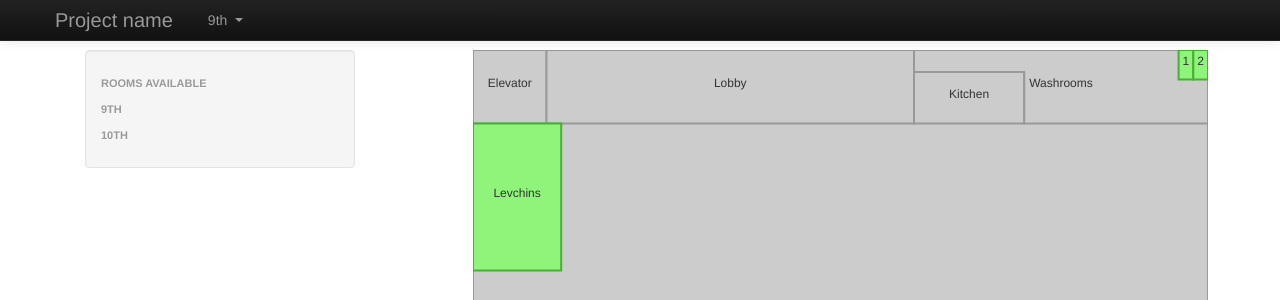
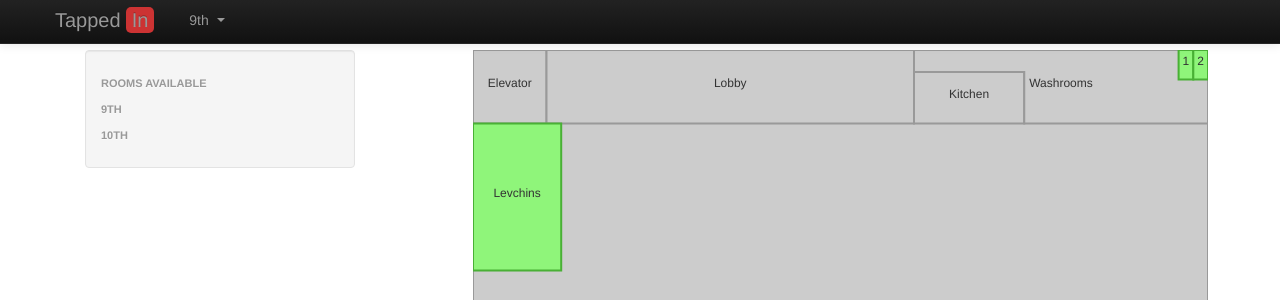
Before and after one commit to arvin/TaggedIn, a Flask app: page / in a window 1280 px wide. Shown: the top 300 px of the page. Run offline with Flask 2, Linux system fonts and the light colour scheme; data that the repository does not hold is empty.

Commit message:
Added title

```diff
--- a/templates/index.html
+++ b/templates/index.html
@@ -11,7 +11,7 @@
 		<div class="navbar navbar-inverse navbar-fixed-top">
 			<div class="navbar-inner">
 				<div class="container">
-					<a class="brand" href="#">Project name</a>
+					<a class="brand" href="#">Tapped<span class="in">In</span></a>
 					<ul class="nav">
 						<li class="dropdown">
 							<a class="dropdown-toggle" data-toggle="dropdown" href="#"><span id="floor-title">9th Floor</span><b class="caret"></b></a>
--- a/templates/static/css/styles.css
+++ b/templates/static/css/styles.css
@@ -1,4 +1,17 @@
 /* General */
+.navbar .brand:hover .in {
+	background-color: #E85D5D;
+}
+
+.navbar .brand .in {
+	display: inline-block;
+	background-color: #CC3333;
+	border-radius: 5px;
+	padding: 3px 6px;
+	margin-left: 5px;
+	margin-top: -3px;
+}
+
 body, html {
 	height: 100%;
 	min-width: 320px;
```
